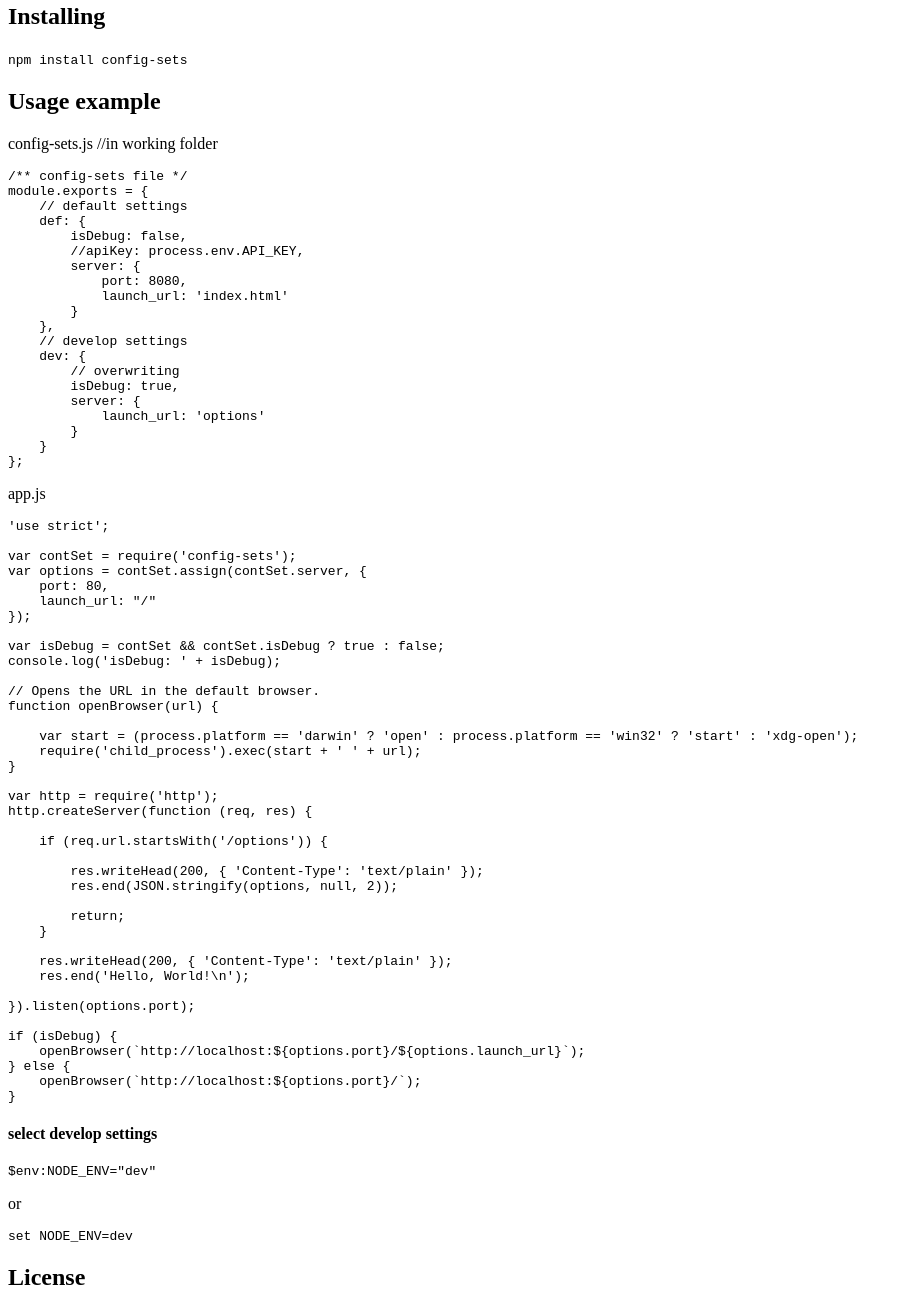
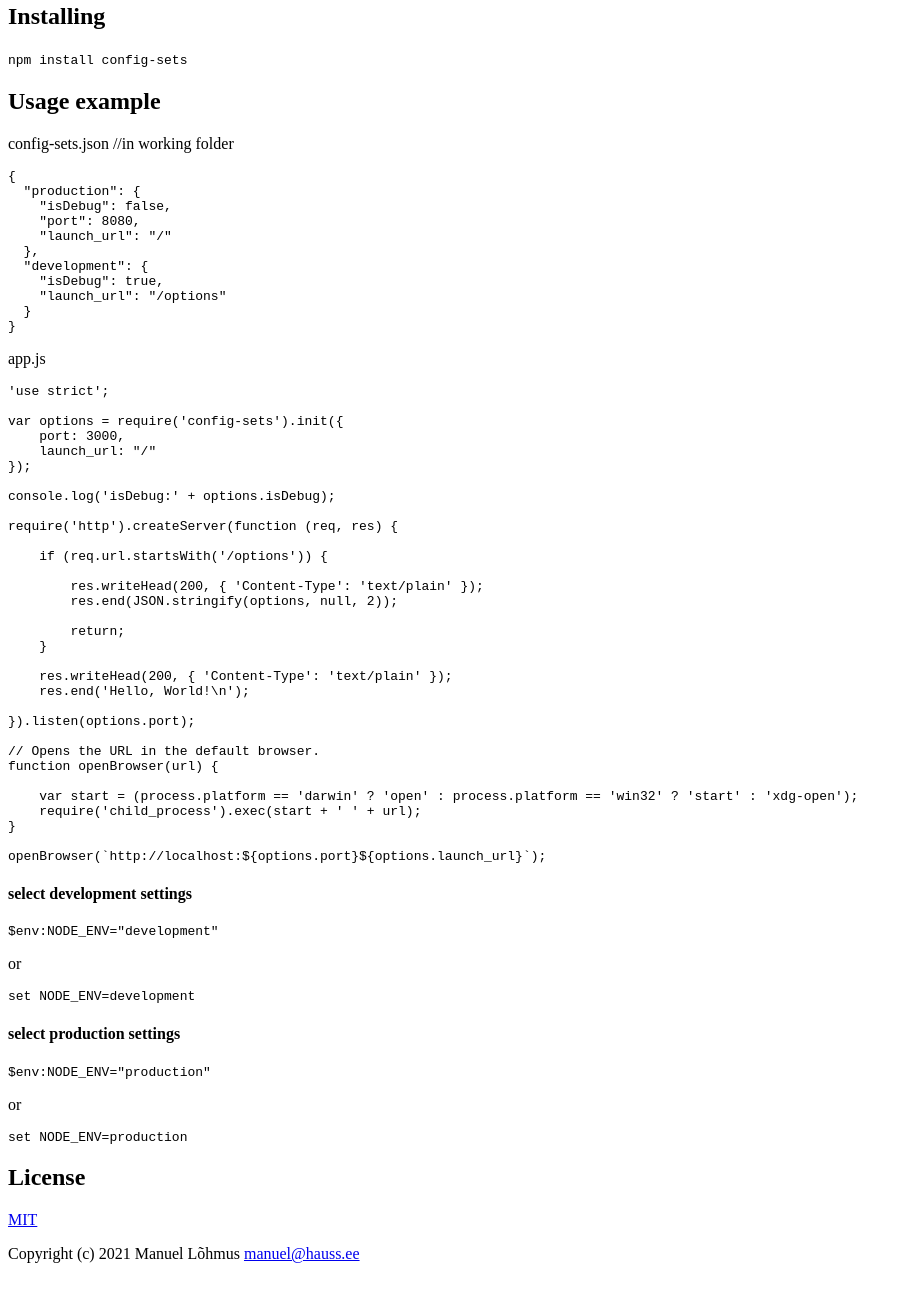
Before and after one commit to manuel-lohmus/config-sets, a website: page README.html in a window 1280 px wide. Shown: the part 435-1740 px from the top of the page, without its empty margins (0-911 px from the left). After the commit the page ends 1714 px from the top, so only its background shows below. Drawn offline with Linux system fonts and the light colour scheme.

Commit message:
New version. Uses a .json configuration file

```diff
--- a/README.html
+++ b/README.html
@@ -12,49 +12,30 @@
 <h2 id="installing">Installing</h2>
 <p><code>npm install config-sets</code></p>
 <h2 id="usage-example">Usage example</h2>
-<p>config-sets.js      //in working folder</p>
-<pre><code class="language-js">/** config-sets file */
-module.exports = {
-    // default settings
-    def: {
-        isDebug: false,
-        //apiKey: process.env.API_KEY,
-        server: {
-            port: 8080,
-            launch_url: 'index.html'
-        }
-    },
-    // develop settings
-    dev: {
-        // overwriting
-        isDebug: true,
-        server: {
-            launch_url: 'options'
-        }
-    }
-};
+<p>config-sets.json      //in working folder</p>
+<pre><code class="language-json">{
+  &quot;production&quot;: {
+    &quot;isDebug&quot;: false,
+    &quot;port&quot;: 8080,
+    &quot;launch_url&quot;: &quot;/&quot;
+  },
+  &quot;development&quot;: {
+    &quot;isDebug&quot;: true,
+    &quot;launch_url&quot;: &quot;/options&quot;
+  }
+}
 </code></pre>
 <p>app.js</p>
 <pre><code class="language-js">'use strict';
 
-var contSet = require('config-sets');
-var options = contSet.assign(contSet.server, {
-    port: 80,
+var options = require('config-sets').init({
+    port: 3000,
     launch_url: &quot;/&quot;
 });
 
-var isDebug = contSet &amp;&amp; contSet.isDebug ? true : false;
-console.log('isDebug: ' + isDebug);
+console.log('isDebug:' + options.isDebug);
 
-// Opens the URL in the default browser.
-function openBrowser(url) {
-
-    var start = (process.platform == 'darwin' ? 'open' : process.platform == 'win32' ? 'start' : 'xdg-open');
-    require('child_process').exec(start + ' ' + url);
-}
-
-var http = require('http');
-http.createServer(function (req, res) {
+require('http').createServer(function (req, res) {
 
     if (req.url.startsWith('/options')) {
 
@@ -69,17 +50,26 @@ http.createServer(function (req, res) {
 
 }).listen(options.port);
 
-if (isDebug) {
-    openBrowser(`http://localhost:${options.port}/${options.launch_url}`);
-} else {
-    openBrowser(`http://localhost:${options.port}/`);
+// Opens the URL in the default browser.
+function openBrowser(url) {
+
+    var start = (process.platform == 'darwin' ? 'open' : process.platform == 'win32' ? 'start' : 'xdg-open');
+    require('child_process').exec(start + ' ' + url);
 }
+
+openBrowser(`http://localhost:${options.port}${options.launch_url}`);
 </code></pre>
-<h4 id="select-develop-settings">select develop settings</h4>
-<pre><code class="language-console">$env:NODE_ENV=&quot;dev&quot;
+<h4 id="select-development-settings">select development settings</h4>
+<pre><code class="language-console">$env:NODE_ENV=&quot;development&quot;
 </code></pre>
 <p>or</p>
-<pre><code class="language-console">set NODE_ENV=dev
+<pre><code class="language-console">set NODE_ENV=development
+</code></pre>
+<h4 id="select-production-settings">select production settings</h4>
+<pre><code class="language-console">$env:NODE_ENV=&quot;production&quot;
+</code></pre>
+<p>or</p>
+<pre><code class="language-console">set NODE_ENV=production
 </code></pre>
 <h2 id="license">License</h2>
 <p><a href="LICENSE">MIT</a></p>
--- /dev/null
+++ b/config-sets.json
@@ -0,0 +1,11 @@
+{
+  "production": {
+    "isDebug": false,
+    "port": 8080,
+    "launch_url": "/"
+  },
+  "development": {
+    "isDebug": true,
+    "launch_url": "/options"
+  }
+}
```
Also changed, not shown: index – koopia.js (added, +78 -0 lines), index.js (+37 -33 lines), package.json (+8 -5 lines), test.js (+11 -19 lines), README.md, config-sets – koopia.js (renamed from config-sets.js), index.min.js, 1 other file.
